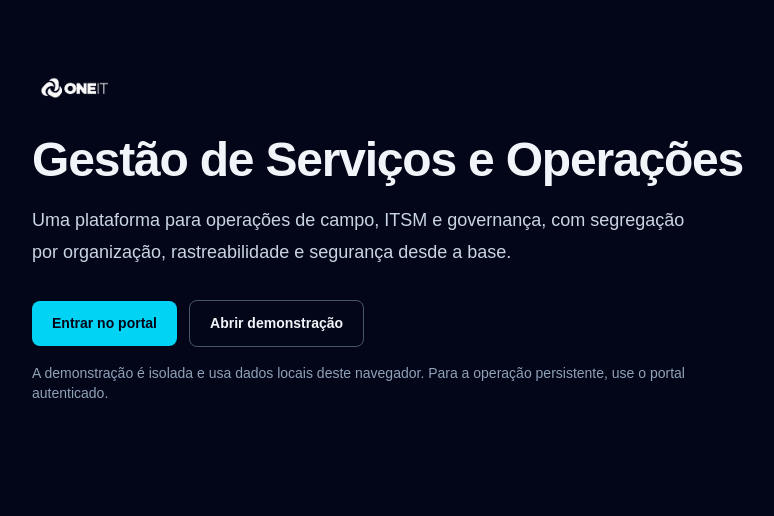
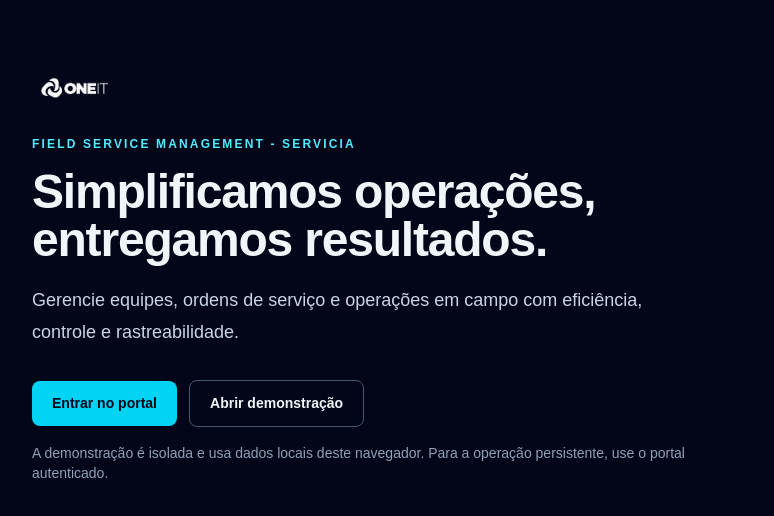
Before and after one commit to felipebuso7/oneit, a Next.js app: page / in a window 1280 px wide. Shown: the top 516 px of the page, without its empty margins (160-934 px from the left). Built offline with nearby package versions, Linux system fonts and the light colour scheme.

Commit message:
content: atualizar mensagem institucional inicial

```diff
--- a/src/app/page.tsx
+++ b/src/app/page.tsx
@@ -11,8 +11,9 @@ export default function Home() {
     <main className="min-h-screen bg-slate-950 px-6 py-16 text-slate-100 sm:px-12">
       <section className="mx-auto max-w-4xl">
         <Image src="/brand/oneit-white.png" alt="OneIT" width={240} height={134} priority className="h-20 w-48 object-contain object-left" />
-        <h1 className="mt-6 text-4xl font-semibold tracking-tight sm:text-5xl">Gestão de Serviços e Operações</h1>
-        <p className="mt-5 max-w-2xl text-lg leading-8 text-slate-300">Uma plataforma para operações de campo, ITSM e governança, com segregação por organização, rastreabilidade e segurança desde a base.</p>
+        <p className="mt-6 text-xs font-semibold uppercase tracking-[0.18em] text-cyan-300">FIELD SERVICE MANAGEMENT - SERVICIA</p>
+        <h1 className="mt-4 max-w-3xl text-4xl font-semibold tracking-tight sm:text-5xl">Simplificamos operações, entregamos resultados.</h1>
+        <p className="mt-5 max-w-2xl text-lg leading-8 text-slate-300">Gerencie equipes, ordens de serviço e operações em campo com eficiência, controle e rastreabilidade.</p>
         <div className="mt-8 flex flex-wrap items-center gap-3">
           <Link href="/portal" className="inline-flex rounded-lg bg-cyan-400 px-5 py-3 font-semibold text-slate-950 hover:bg-cyan-300">Entrar no portal</Link>
           <Link href="/demo" className="inline-flex rounded-lg border border-slate-600 px-5 py-3 font-semibold text-slate-100 hover:border-slate-400 hover:bg-slate-900">Abrir demonstração</Link>
```
